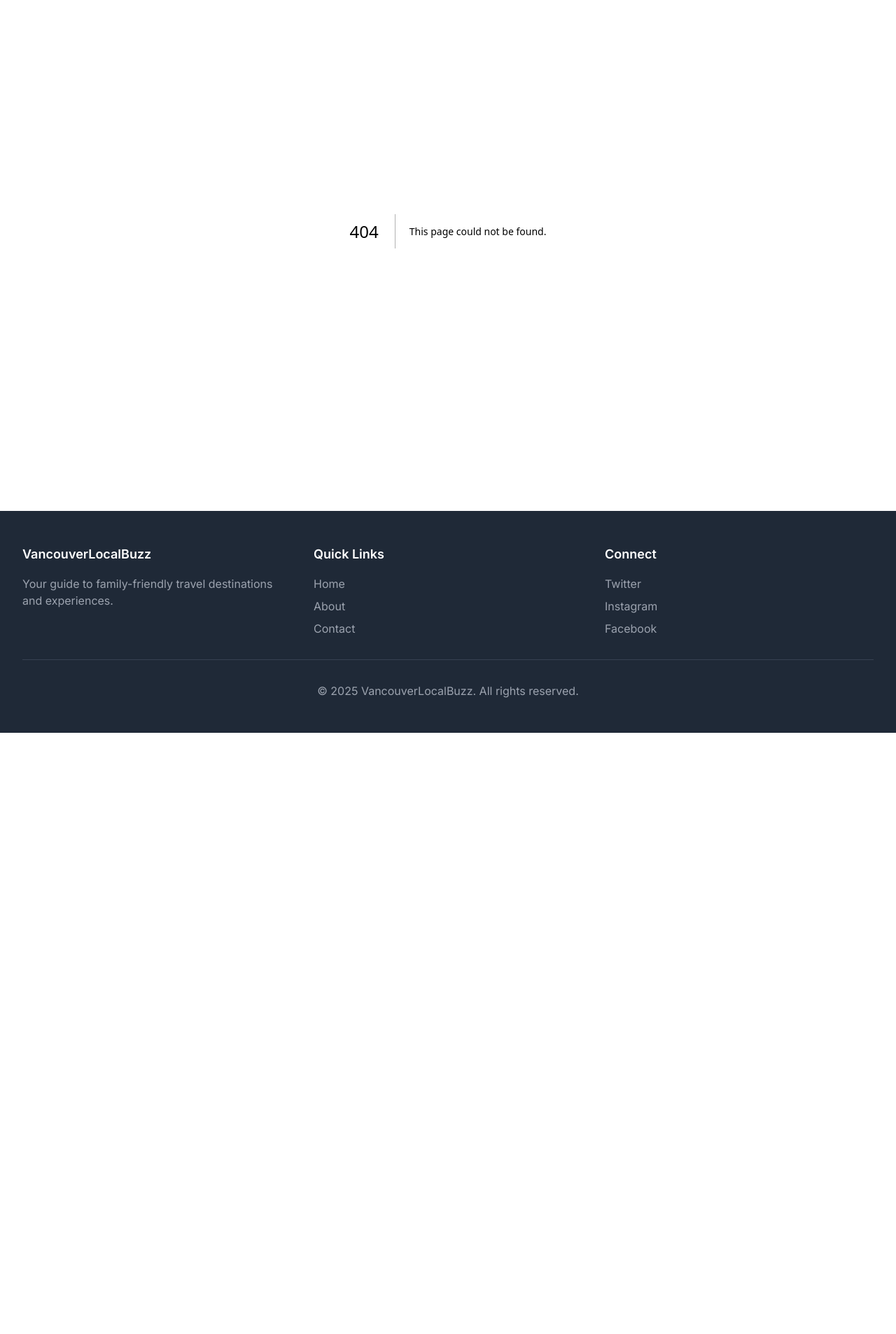
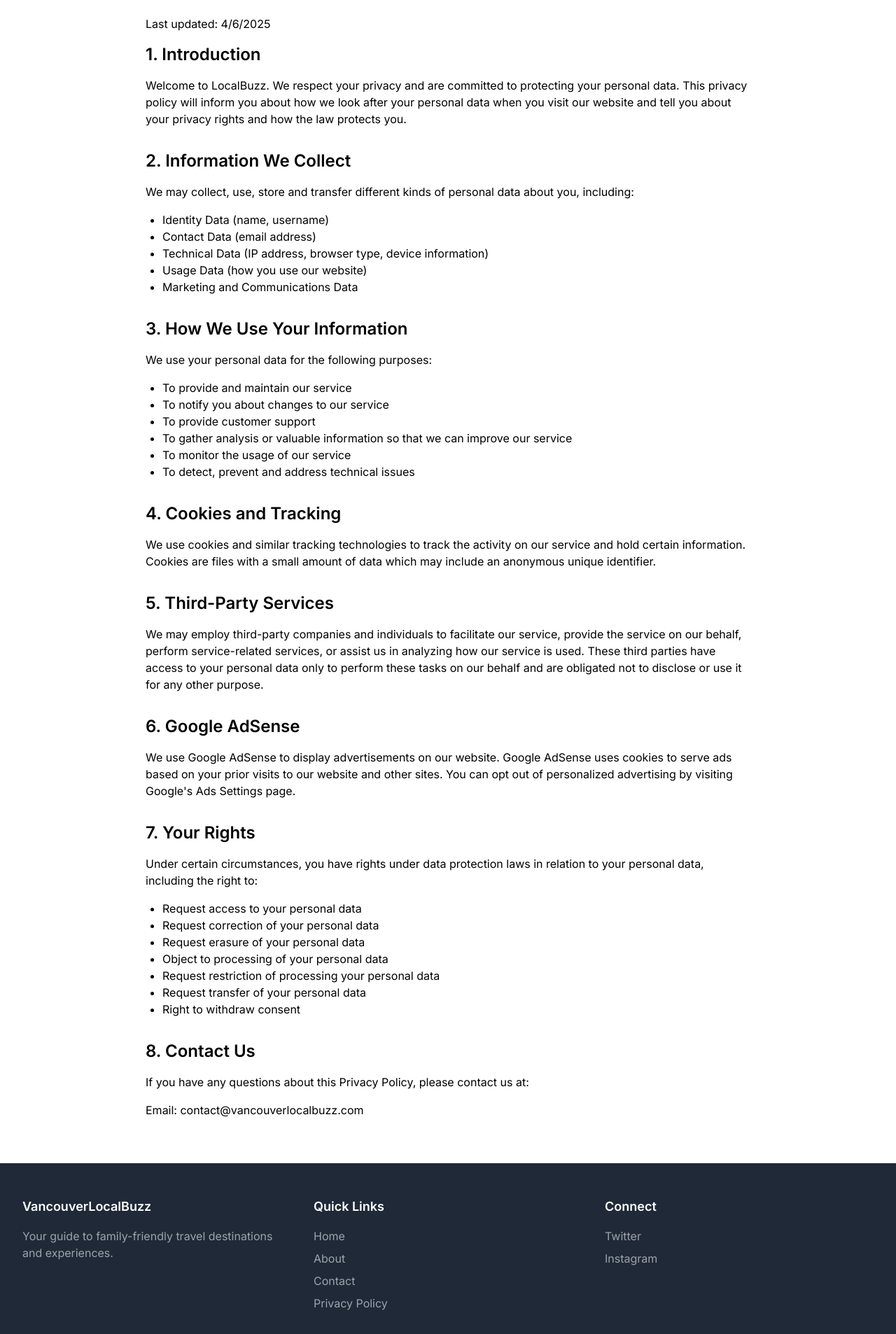
Before and after one commit to nikkiqin120/localbuzz, a Next.js app: page /privacy in a window 1280 px wide. Before the commit this address had no page. Shown: the part 134-2040 px from the top of the page at 70% size. Before the commit the page ends 1181 px from the top, so only its background shows below. Built offline with nearby package versions, Linux system fonts and the light colour scheme.

Commit message:
add privacy

```diff
--- /dev/null
+++ b/src/app/privacy/page.tsx
@@ -0,0 +1,92 @@
+import { Metadata } from 'next'
+
+export const metadata: Metadata = {
+  title: 'Privacy Policy - LocalBuzz',
+  description: 'Privacy Policy for LocalBuzz website',
+}
+
+export default function PrivacyPolicy() {
+  return (
+    <div className="max-w-4xl mx-auto px-4 py-8">
+      <h1 className="text-3xl font-bold mb-6">Privacy Policy</h1>
+      <p className="mb-4">Last updated: {new Date().toLocaleDateString()}</p>
+
+      <section className="mb-8">
+        <h2 className="text-2xl font-semibold mb-4">1. Introduction</h2>
+        <p className="mb-4">
+          Welcome to LocalBuzz. We respect your privacy and are committed to protecting your personal data. This privacy policy will inform you about how we look after your personal data when you visit our website and tell you about your privacy rights and how the law protects you.
+        </p>
+      </section>
+
+      <section className="mb-8">
+        <h2 className="text-2xl font-semibold mb-4">2. Information We Collect</h2>
+        <p className="mb-4">We may collect, use, store and transfer different kinds of personal data about you, including:</p>
+        <ul className="list-disc pl-6 mb-4">
+          <li>Identity Data (name, username)</li>
+          <li>Contact Data (email address)</li>
+          <li>Technical Data (IP address, browser type, device information)</li>
+          <li>Usage Data (how you use our website)</li>
+          <li>Marketing and Communications Data</li>
+        </ul>
+      </section>
+
+      <section className="mb-8">
+        <h2 className="text-2xl font-semibold mb-4">3. How We Use Your Information</h2>
+        <p className="mb-4">We use your personal data for the following purposes:</p>
+        <ul className="list-disc pl-6 mb-4">
+          <li>To provide and maintain our service</li>
+          <li>To notify you about changes to our service</li>
+          <li>To provide customer support</li>
+          <li>To gather analysis or valuable information so that we can improve our service</li>
+          <li>To monitor the usage of our service</li>
+          <li>To detect, prevent and address technical issues</li>
+        </ul>
+      </section>
+
+      <section className="mb-8">
+        <h2 className="text-2xl font-semibold mb-4">4. Cookies and Tracking</h2>
+        <p className="mb-4">
+          We use cookies and similar tracking technologies to track the activity on our service and hold certain information. Cookies are files with a small amount of data which may include an anonymous unique identifier.
+        </p>
+      </section>
+
+      <section className="mb-8">
+        <h2 className="text-2xl font-semibold mb-4">5. Third-Party Services</h2>
+        <p className="mb-4">
+          We may employ third-party companies and individuals to facilitate our service, provide the service on our behalf, perform service-related services, or assist us in analyzing how our service is used. These third parties have access to your personal data only to perform these tasks on our behalf and are obligated not to disclose or use it for any other purpose.
+        </p>
+      </section>
+
+      <section className="mb-8">
+        <h2 className="text-2xl font-semibold mb-4">6. Google AdSense</h2>
+        <p className="mb-4">
+          We use Google AdSense to display advertisements on our website. Google AdSense uses cookies to serve ads based on your prior visits to our website and other sites. You can opt out of personalized advertising by visiting Google's Ads Settings page.
+        </p>
+      </section>
+
+      <section className="mb-8">
+        <h2 className="text-2xl font-semibold mb-4">7. Your Rights</h2>
+        <p className="mb-4">Under certain circumstances, you have rights under data protection laws in relation to your personal data, including the right to:</p>
+        <ul className="list-disc pl-6 mb-4">
+          <li>Request access to your personal data</li>
+          <li>Request correction of your personal data</li>
+          <li>Request erasure of your personal data</li>
+          <li>Object to processing of your personal data</li>
+          <li>Request restriction of processing your personal data</li>
+          <li>Request transfer of your personal data</li>
+          <li>Right to withdraw consent</li>
+        </ul>
+      </section>
+
+      <section className="mb-8">
+        <h2 className="text-2xl font-semibold mb-4">8. Contact Us</h2>
+        <p className="mb-4">
+          If you have any questions about this Privacy Policy, please contact us at:
+        </p>
+        <p className="mb-4">
+          Email: contact@vancouverlocalbuzz.com<br />
+        </p>
+      </section>
+    </div>
+  )
+}
--- a/src/components/Layout.tsx
+++ b/src/components/Layout.tsx
@@ -80,6 +80,14 @@ export default function Layout({ children }: LayoutProps) {
                     Contact
                   </Link>
                 </li>
+                <li>
+                  <Link
+                    href="/privacy"
+                    className="text-gray-400 hover:text-white transition-colors"
+                  >
+                    Privacy Policy
+                  </Link>
+                </li>
               </ul>
             </div>
             <div>
@@ -105,16 +113,6 @@ export default function Layout({ children }: LayoutProps) {
                     Instagram
                   </a>
                 </li>
-                <li>
-                  <a
-                    href="https://facebook.com"
-                    target="_blank"
-                    rel="noopener noreferrer"
-                    className="text-gray-400 hover:text-white transition-colors"
-                  >
-                    Facebook
-                  </a>
-                </li>
               </ul>
             </div>
           </div>
```
